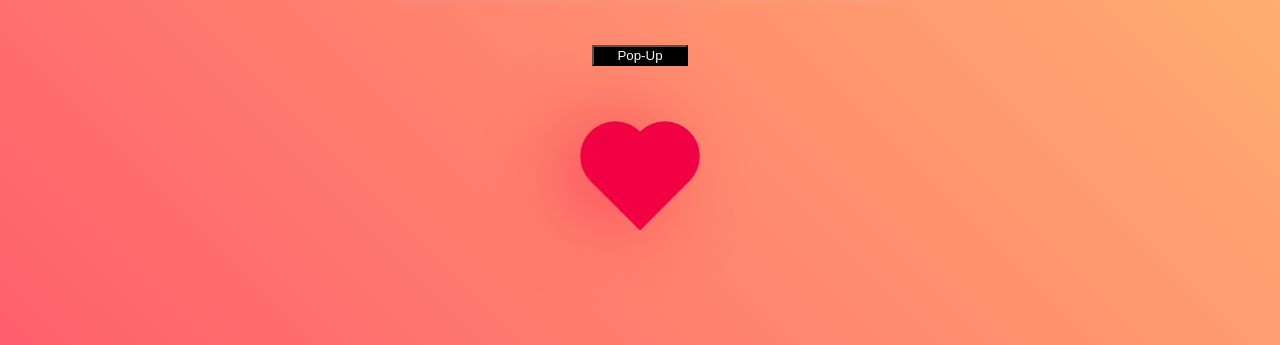
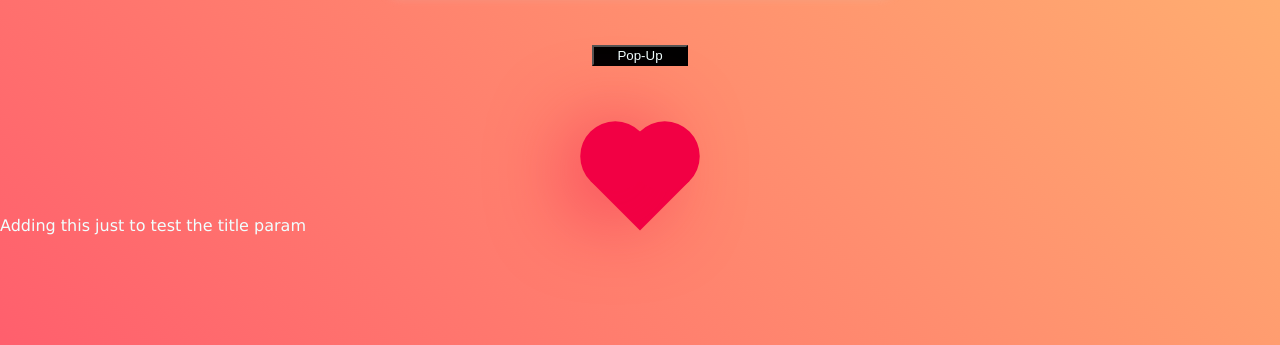
Before and after one commit to jmjules/Fomo, a plain HTML site: page index.html in a window 1280 px wide. Shown: the part 455-800 px from the top of the page. Drawn offline with Linux system fonts and the light colour scheme.

Commit message:
testing title param

```diff
--- a/index.html
+++ b/index.html
@@ -24,6 +24,8 @@
 	<button class="openMe" onclick="console.log('hi')">Pop-Up</button>
 	<div class="heart"></div>
 
+	<div title="Yay it works on mobile" > Adding this just to test the title param </div>
+
 	<dialog class="popup-box">
 		<p>I gotchu man, here's some text Lorem ipsum dolor sit amet consectetur adipisicing elit. Perferendis sequi consequuntur, aliquam nemo necessitatibus reiciendis amet quas quo deserunt nobis porro voluptatibus. Saepe est voluptatibus similique repellendus, inventore temporibus. Maiores?</p>
 		<button class="closeMe">Close</button>
```
